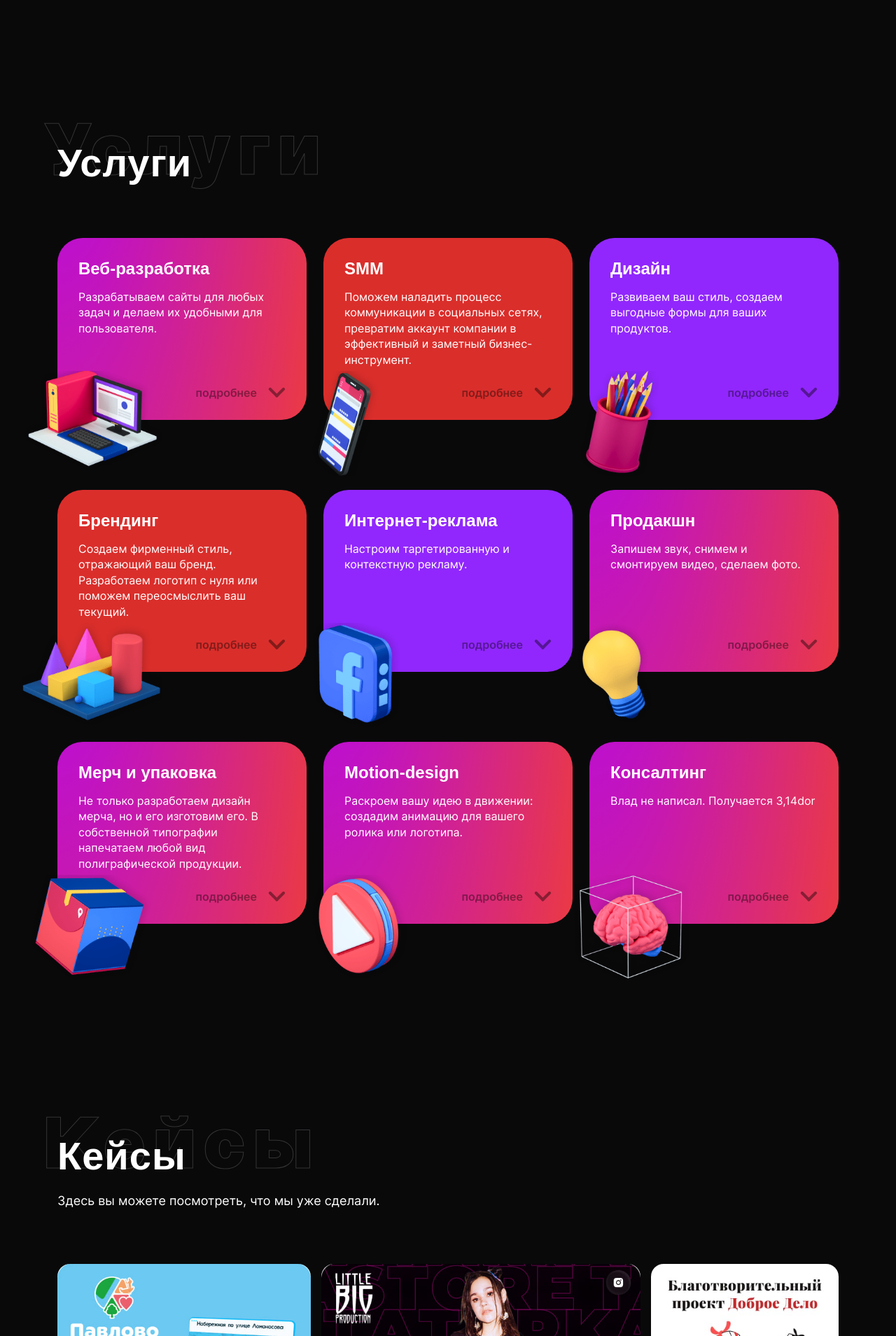
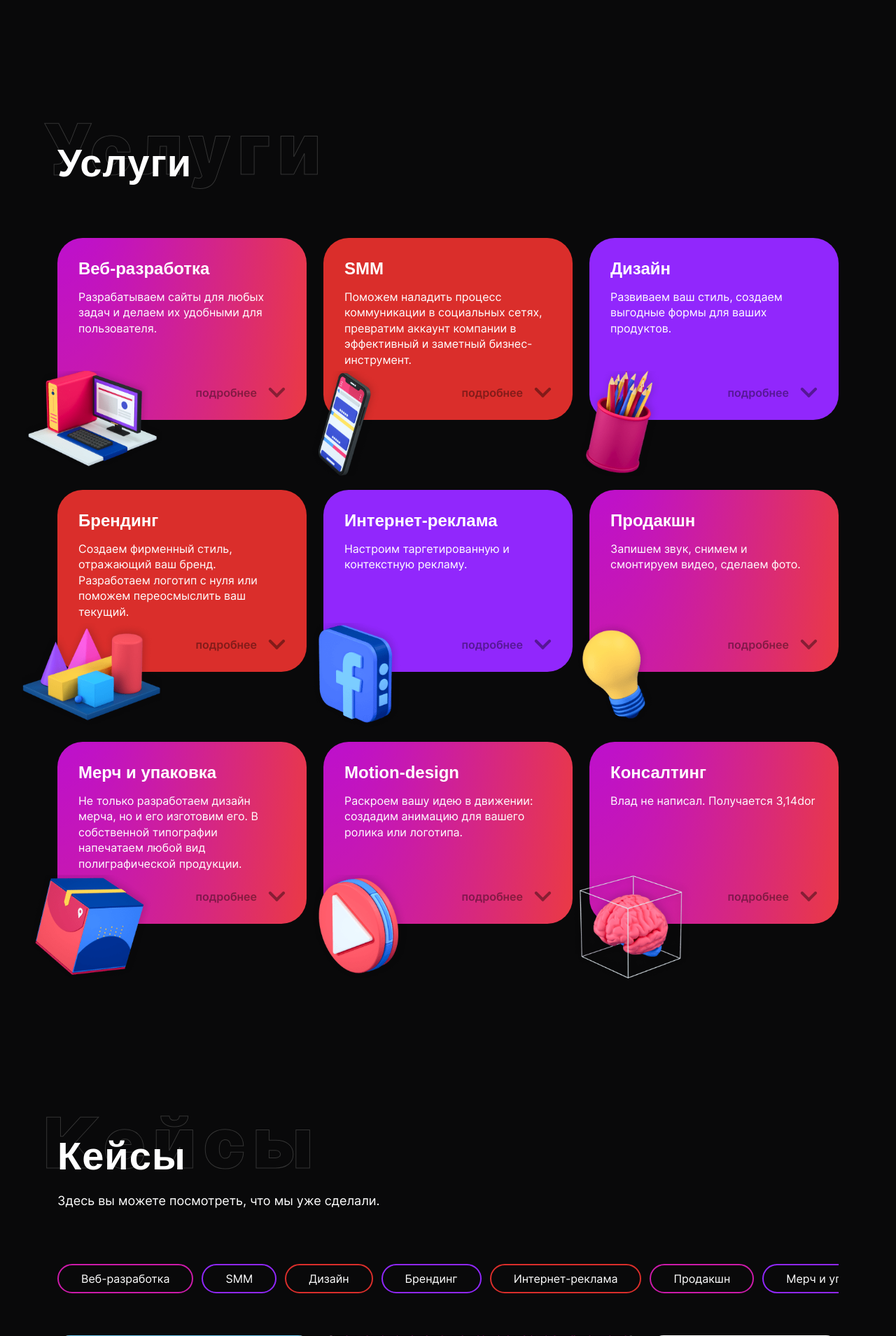
Before and after one commit to acr0matic/threaddigital, a PHP site: page / in a window 1280 px wide. Shown: the part 989-2898 px from the top of the page at 70% size. Run offline with PHP 8.4, Linux system fonts and the light colour scheme; style sheets or scripts are compiled from the project's sources; some web fonts are replaced.

Commit message:
feat: добавлены теги в кейсы

```diff
--- a/src/index.php
+++ b/src/index.php
@@ -475,30 +475,76 @@
 
 
       <div class="portfolio">
-        <div class="portfolio__categories portfolio-categories"></div>
+        <div class="portfolio__categories portfolio-categories">
+          <div class="portfolio-categories__item portfolio__color--pink"">
+            Веб-разработка
+          </div>
+          <!-- /.portfolio-categories__item -->
 
-        <div class="portfolio__grid portfolio-grid">
+          <div class=" portfolio-categories__item portfolio__color--red"">
+            SMM
+          </div>
+          <!-- /.portfolio-categories__item -->
+
+          <div class="portfolio-categories__item portfolio__color--purple"">
+            Дизайн
+          </div>
+          <!-- /.portfolio-categories__item -->
+
+          <div class=" portfolio-categories__item portfolio__color--red"">
+            Брендинг
+          </div>
+          <!-- /.portfolio-categories__item -->
+
+          <div class=" portfolio-categories__item portfolio__color--purple"">
+            Интернет-реклама
+          </div>
+          <!-- /.portfolio-categories__item -->
+
+          <div class=" portfolio-categories__item portfolio__color--pink"">
+            Продакшн
+          </div>
+          <!-- /.portfolio-categories__item -->
+
+          <div class=" portfolio-categories__item portfolio__color--red"">
+            Мерч и упаковка
+          </div>
+          <!-- /.portfolio-categories__item -->
+
+          <div class=" portfolio-categories__item portfolio__color--orange"">
+            Motion-design
+          </div>
+          <!-- /.portfolio-categories__item -->
+
+          <div class=" portfolio-categories__item portfolio__color--purple"">
+            Консалтинг
+          </div>
+          <!-- /.portfolio-categories__item -->
+        </div>
+        <!-- /.portfolio__categories -->
+
+        <div class=" portfolio__grid portfolio-grid">
             <div class="portfolio-grid__item portfolio-grid__item--1" data-aos="zoom-in">
               <img class="portfolio-grid__image" src="img/projects/pavlovo.jpg" alt="">
 
               <div class="portfolio-grid__categories">
-              <div class="portfolio-grid__tag portfolio-grid__tag--purple">
+                <div class="portfolio-grid__tag portfolio__color--purple">
                   Дизайн
                 </div>
                 <!-- /.portfolio-grid__tag -->
 
-              <div class="portfolio-grid__tag portfolio-grid__tag--red">
+                <div class="portfolio-grid__tag portfolio__color--red">
                   Мерч и упаковка
                 </div>
                 <!-- /.portfolio-grid__tag -->
 
-              <div class="portfolio-grid__tag portfolio-grid__tag--pink">
+                <div class="portfolio-grid__tag portfolio__color--pink">
                   Веб-разработка
                 </div>
                 <!-- /.portfolio-grid__tag -->
 
 
-              <div class="portfolio-grid__tag portfolio-grid__tag--red">
+                <div class="portfolio-grid__tag portfolio__color--red">
                   Брендинг
                 </div>
                 <!-- /.portfolio-grid__tag -->
--- a/src/scss/components/scrollbar/_scrollbar.scss
+++ b/src/scss/components/scrollbar/_scrollbar.scss
@@ -1,6 +1,7 @@
 /* width */
 ::-webkit-scrollbar {
   width: 5px;
+  height: 5px;
 }
 
 /* Track */
--- a/src/scss/layout/pages/main/portfolio/_portfolio-categories.scss
+++ b/src/scss/layout/pages/main/portfolio/_portfolio-categories.scss
@@ -1,4 +1,25 @@
 .portfolio-categories {
+  display: flex;
+  align-items: center;
+
   margin-top: 75px;
-  margin-bottom: 65px;
+  margin-bottom: 35px;
+
+  padding-bottom: 25px;
+
+  overflow-x: auto;
+
+  &__item {
+    border-width: 2px;
+    border-style: solid;
+    border-radius: 100px;
+
+    padding: 10px 32px;
+
+    white-space: nowrap;
+
+    &:not(:last-child) {
+      margin-right: 12px;
+    }
+  }
 }
--- a/src/scss/layout/pages/main/portfolio/_portfolio-grid.scss
+++ b/src/scss/layout/pages/main/portfolio/_portfolio-grid.scss
@@ -121,18 +121,6 @@
 
       font-size: $font-size-13;
     }
-
-    &--red {
-      border-color: #9127fc;
-    }
-
-    &--purple {
-      border-color: #da2e2b;
-    }
-
-    &--pink {
-      border-color: #cc1aaa;
-    }
   }
 }
 
--- a/src/scss/layout/pages/main/portfolio/_portfolio.scss
+++ b/src/scss/layout/pages/main/portfolio/_portfolio.scss
@@ -0,0 +1,19 @@
+.portfolio {
+  &__color {
+    &--red {
+      border-color: #9127fc;
+    }
+
+    &--purple {
+      border-color: #da2e2b;
+    }
+
+    &--pink {
+      border-color: #cc1aaa;
+    }
+
+    &--orange {
+      border-color: #ff4d05;
+    }
+  }
+}
```
Lines whose indentation alone changed are shown as unchanged.
